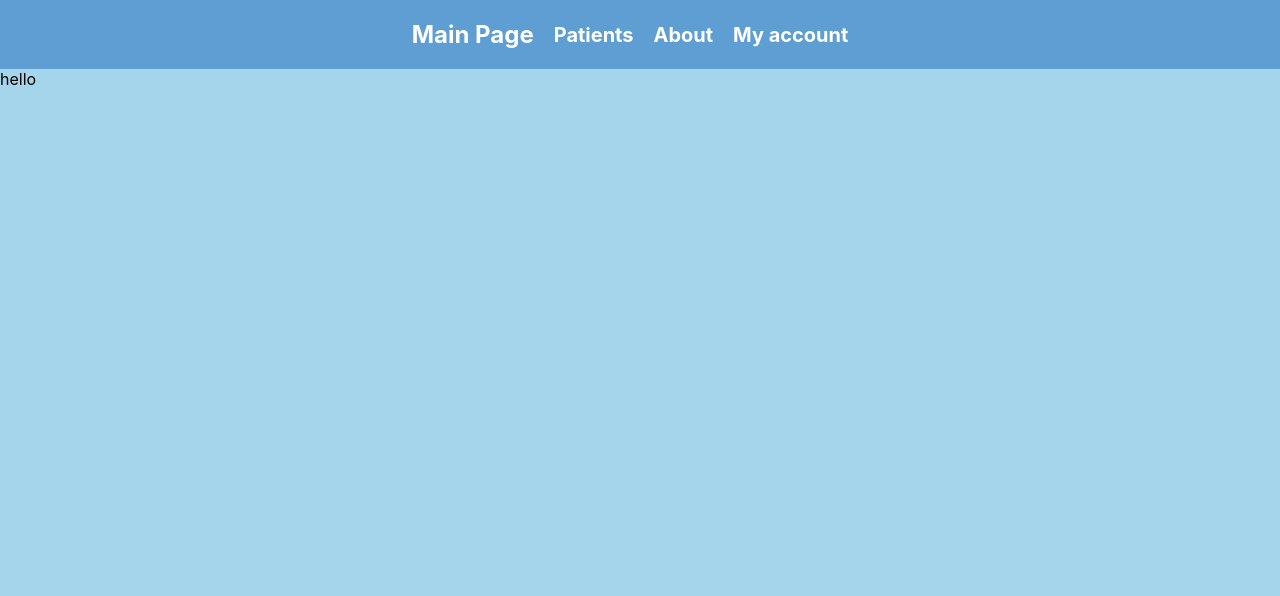
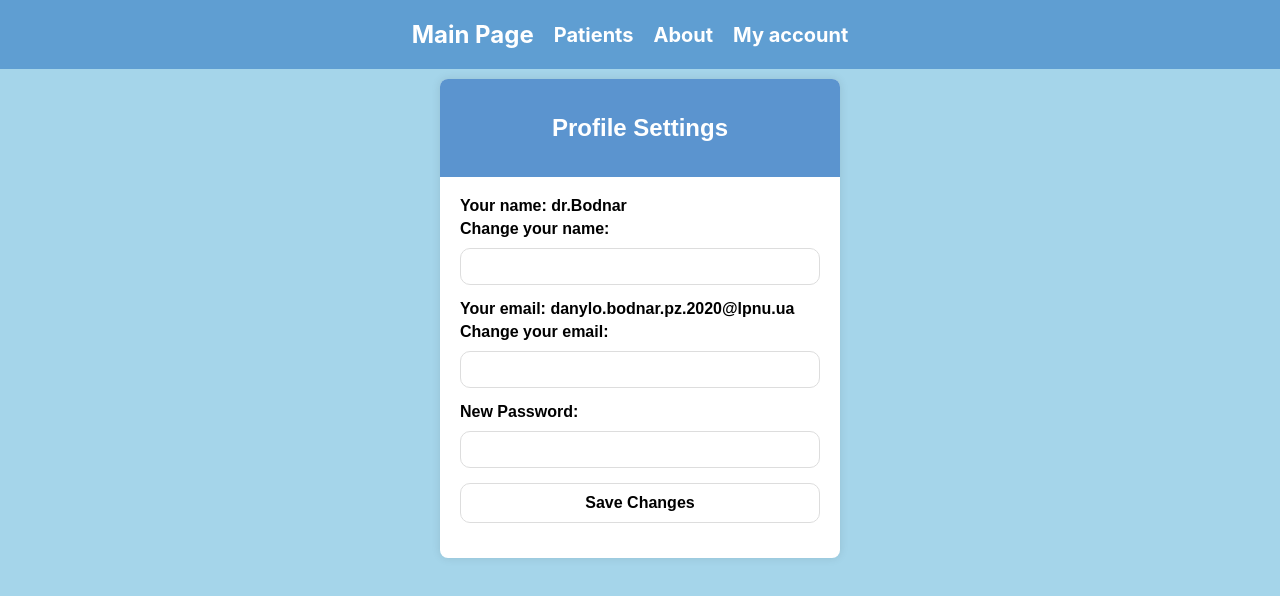
Before and after one commit to kamityler/MedicalService2.0, a React (Create React App) app: page /settings in a window 1280 px wide. Shown: the top 596 px of the page. Built offline with nearby package versions, Linux system fonts and the light colour scheme.

Commit message:
settings-window-html-and-css-developed

```diff
--- a/src/pages/UserPage/UserPage.css
+++ b/src/pages/UserPage/UserPage.css
@@ -0,0 +1,69 @@
+.account-settings{
+    font-family: Arial, sans-serif;
+    margin: 10px;
+    display: flex;
+    align-items:flex-start;
+    justify-content: center;
+    height: 100vh;
+}
+
+.profile-container {
+    background-color: #fff;
+    border-radius: 8px;
+    box-shadow: 0 0 10px rgba(0, 0, 0, 0.1);
+    overflow: hidden;
+    width: 400px;
+}
+
+.profile-header {
+    background-color: rgba(50, 122, 195, .8);
+    color: #fff;
+    text-align: center;
+    padding: 15px;
+}
+
+.profile-form {
+    padding: 20px;
+}
+
+.form-group {
+    margin-bottom: 15px;
+}
+
+.form-group label {
+    display: block;
+    font-weight: bold;
+    margin-bottom: 5px;
+}
+
+.form-group input {
+    width: 100%;
+    padding: 8px;
+    box-sizing: border-box;
+    border: 1px solid #ccc;
+    border-radius: 4px;
+    margin-top: 5px;
+}
+
+.form-group button {
+    background-color: #fff;
+    width: 100%;
+    border: 1px solid #ddd;
+    font-weight: bold;
+    font-size: 16px;
+    cursor: pointer;
+    padding: 10px;
+    border-radius: 10px;
+    transition: background-color 0.3s, color 0.3s, border 0.3s;
+}
+
+.form-group button:hover {
+    background-color: rgba(50, 122, 195, 0.597);
+    border: 1px solid rgba(50, 122, 195, 0.597);
+    color: #fff;
+}
+
+.form-group button:focus {
+    outline: none;
+    box-shadow: 0 0 5px rgba(50, 122, 195, 0.597);
+}
--- a/src/pages/UserPage/UserPage.js
+++ b/src/pages/UserPage/UserPage.js
@@ -6,9 +6,35 @@ class UserPage extends Component{
 
     render(){
         return(
-            <div>
-                hello
+            <div className="account-settings">
+                <div className="profile-container">
+                    <div className="profile-header">
+                        <h2>Profile Settings</h2>
+                    </div>
+                    <div className="profile-form">
+                        <form>
+                            <div className="form-group">
+                                <label htmlFor="fullName">Your name: dr.Bodnar</label>
+                                <label htmlFor="fullName">Change your name:</label>
+                                <input type="text" id="fullName" name="fullName"/>
+                            </div>
+                            <div className="form-group">
+                                <label htmlFor="email">Your email: danylo.bodnar.pz.2020@lpnu.ua</label>
+                                <label htmlFor="email">Change your email:</label>
+                                <input type="email" id="email" name="email" required/>
+                            </div>
+                            <div className="form-group">
+                                <label htmlFor="password">New Password:</label>
+                                <input type="password" id="password" name="password"/>
+                            </div>
+                            <div className="form-group">
+                                <button type="submit" onClick={(e)=>{e.preventDefault()}}>Save Changes</button>
+                            </div>
+                        </form>
+                    </div>
+                </div>
             </div>
+
         );
     }
 }
```
